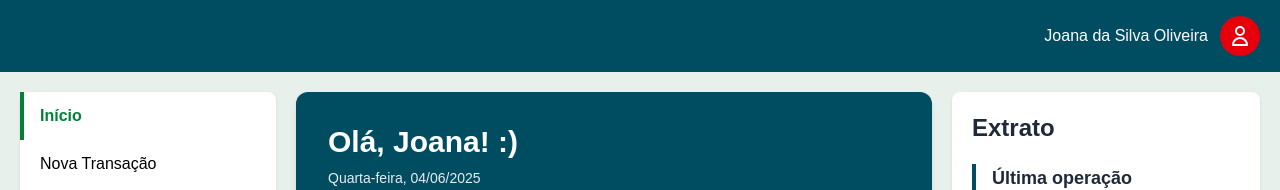
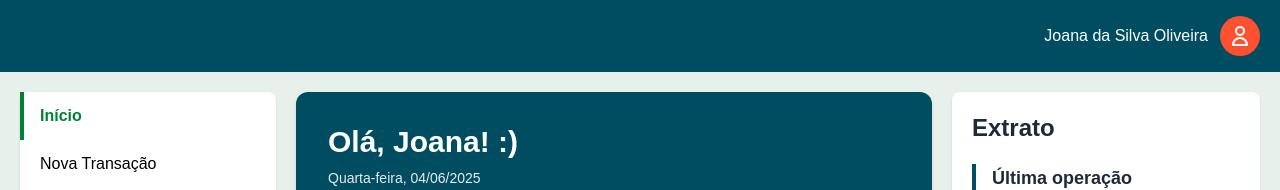
Before and after one commit to HenriqueBMoura/tech_challenge_fase_01, a Next.js app: page /dashboard in a window 1280 px wide. Shown: the top 190 px of the page. Built offline with nearby package versions, Linux system fonts and the light colour scheme.

Commit message:
style: Update header background color and enhance TransactionForm styles for better visibility

```diff
--- a/src/components/Layouts/header.tsx
+++ b/src/components/Layouts/header.tsx
@@ -6,7 +6,7 @@ export default function Header() {
       <div className="max-w-7xl mx-auto px-5 flex justify-end">
         <div className="flex items-center space-x-3">
           <span className="text-white">Joana da Silva Oliveira</span>
-          <div className="w-10 h-10 bg-red-600 rounded-full flex items-center justify-center">
+          <div className="w-10 h-10 bg-red-hot rounded-full flex items-center justify-center">
             <svg xmlns="http://www.w3.org/2000/svg" className="h-6 w-6" fill="none" viewBox="0 0 24 24" stroke="currentColor">
               <path strokeLinecap="round" strokeLinejoin="round" strokeWidth={2} d="M16 7a4 4 0 11-8 0 4 4 0 018 0zM12 14a7 7 0 00-7 7h14a7 7 0 00-7-7z" />
             </svg>
--- a/src/components/TransactionForm.tsx
+++ b/src/components/TransactionForm.tsx
@@ -301,7 +301,7 @@ export default function TransactionForm({
               id="category"
               value={paymentCategory}
               onChange={(e) => setPaymentCategory(e.target.value)}
-              className="w-full p-3 border border-gray-300 rounded-lg focus:outline-none focus:ring-2 focus:ring-primary"
+              className="w-full p-3 border border-gray-300 bg-white text-black rounded-lg focus:outline-none focus:ring-2 focus:ring-primary"
             >
               <option value="">Selecione a categoria</option>
               <option value="bills">Contas e Faturas</option>
@@ -348,7 +348,7 @@ export default function TransactionForm({
           <div className="bg-white rounded-lg p-6 w-full max-w-md mx-4 z-10 shadow-xl">
             <div className="text-center mb-6">
               <div className="mx-auto flex items-center justify-center h-12 w-12 rounded-full bg-primary bg-opacity-10 mb-4">
-                <svg xmlns="http://www.w3.org/2000/svg" className="h-6 w-6 text-primary" fill="none" viewBox="0 0 24 24" stroke="currentColor">
+                <svg xmlns="http://www.w3.org/2000/svg" className="h-6 w-6 text-green-300" fill="none" viewBox="0 0 24 24" stroke="currentColor">
                   <path strokeLinecap="round" strokeLinejoin="round" strokeWidth="2" d="M9 12l2 2 4-4m6 2a9 9 0 11-18 0 9 9 0 0118 0z" />
                 </svg>
               </div>
```
